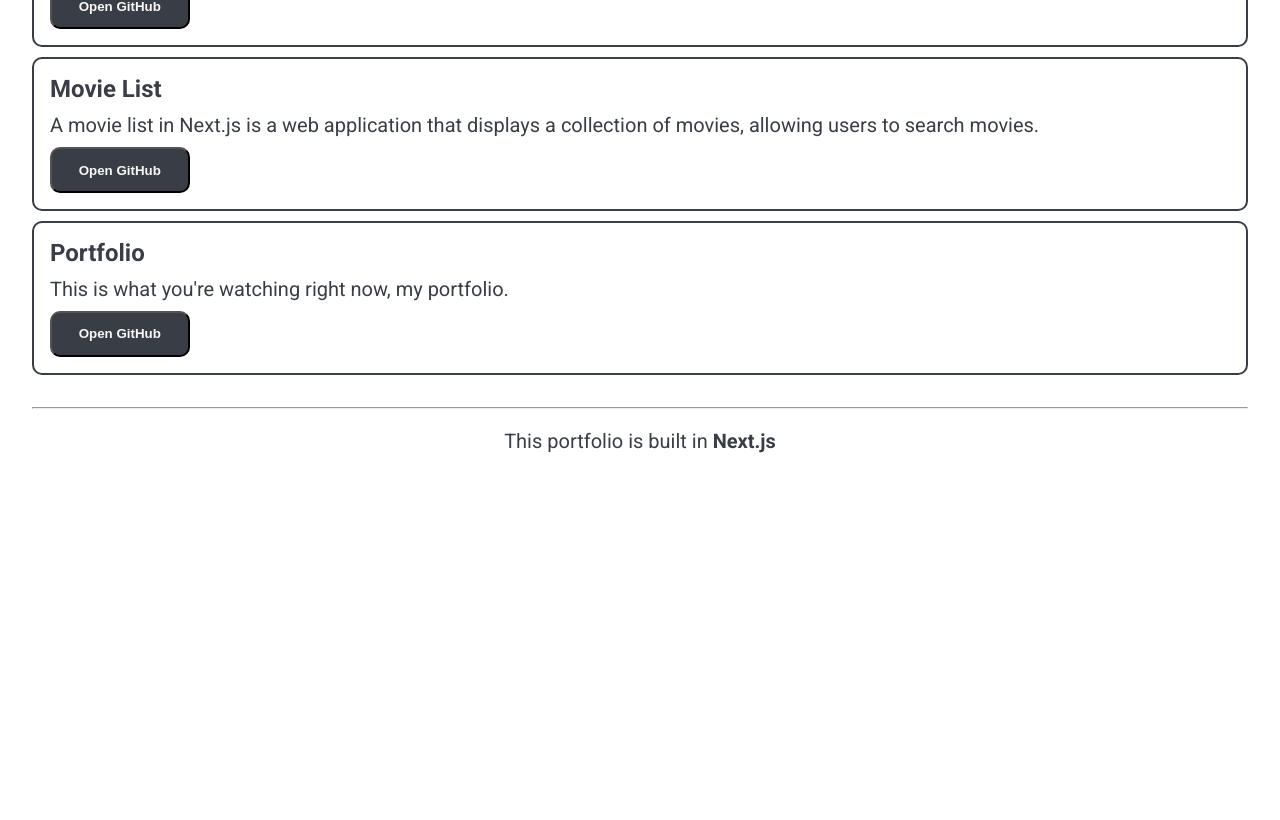
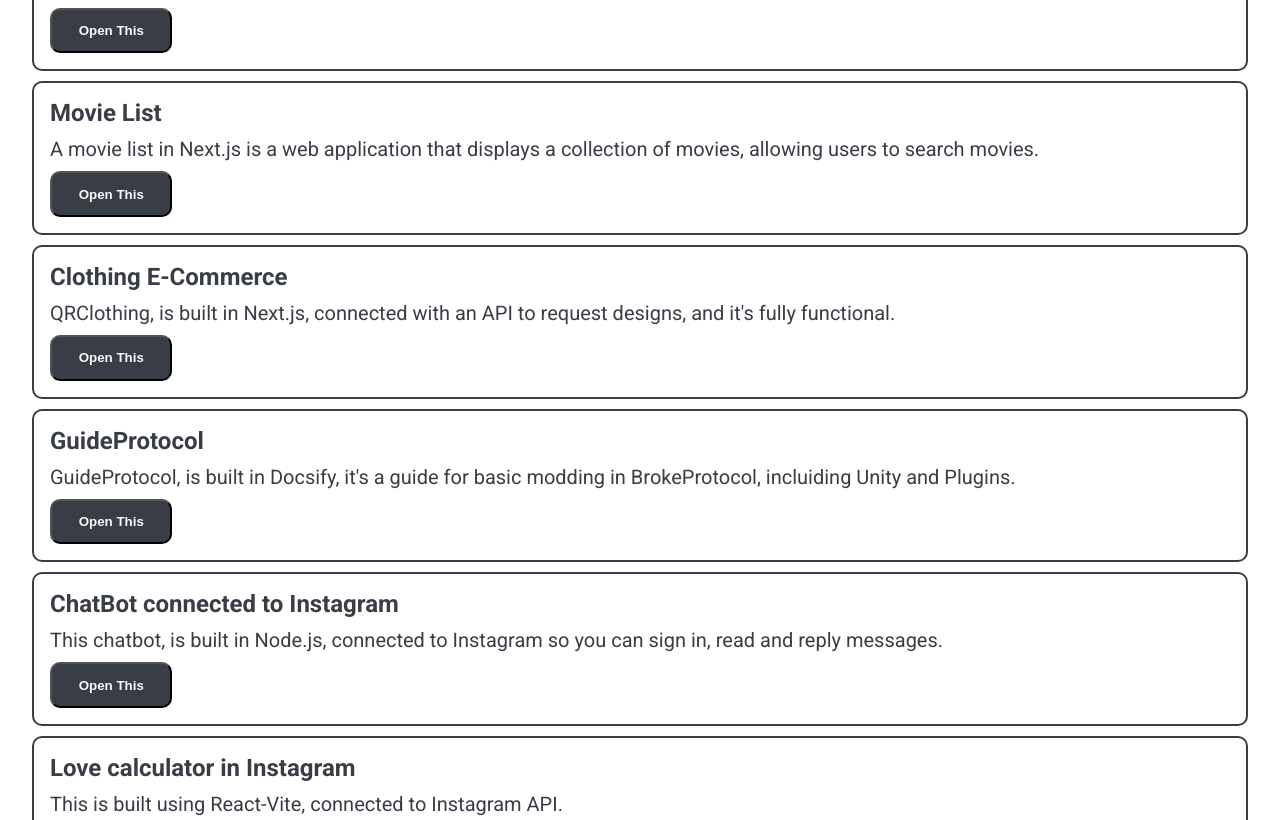
Before and after one commit to DylanDev92/portfolio, a Next.js app: page / in a window 1280 px wide. Shown: the part 2140-2960 px from the top of the page. Before the commit the page ends 2625 px from the top, so only its background shows below. Built offline with nearby package versions, Linux system fonts and the light colour scheme; no server answers.

Commit message:
more content

```diff
--- a/data/myprojects.json
+++ b/data/myprojects.json
@@ -25,7 +25,8 @@
                 "Discord bots",
                 "WinForms",
                 "VSCode",
-                "Visual Studio"
+                "Visual Studio",
+                "Docsify"
             ]
         },
         {
@@ -60,6 +61,26 @@
             "Link": "https://github.com/DylanDev92/movie-list-listify"
         },
         {
+            "Name": "Clothing E-Commerce",
+            "Description": "QRClothing, is built in Next.js, connected with an API to request designs, and it's fully functional.",
+            "Link": "https://qrclothing.shop/"
+        },
+        {
+            "Name": "GuideProtocol",
+            "Description": "GuideProtocol, is built in Docsify, it's a guide for basic modding in BrokeProtocol, incluiding Unity and Plugins.",
+            "Link": "https://github.com/DylanDev92/GuideProtocol"
+        },
+        {
+            "Name": "ChatBot connected to Instagram",
+            "Description": "This chatbot, is built in Node.js, connected to Instagram so you can sign in, read and reply messages.",
+            "Link": "https://github.com/DylanDev92/ChatBot-CleverBot"
+        },
+        {
+            "Name": "Love calculator in Instagram",
+            "Description": "This is built using React-Vite, connected to Instagram API.",
+            "Link": "https://github.com/DylanDev92/Instagram-Love-Calculator"
+        },
+        {
             "Name": "Portfolio",
             "Description": "This is what you're watching right now, my portfolio.",
             "Link": "https://github.com/DylanDev92/portfolio"
--- a/src/pages/index.jsx
+++ b/src/pages/index.jsx
@@ -71,7 +71,7 @@
               <h1>{project.Name}</h1>
               <p>{project.Description}</p>
               <a href={project.Link} target="_blank">
-                <button>Open GitHub</button>
+                <button>Open This</button>
               </a>
             </div>
           );
```
